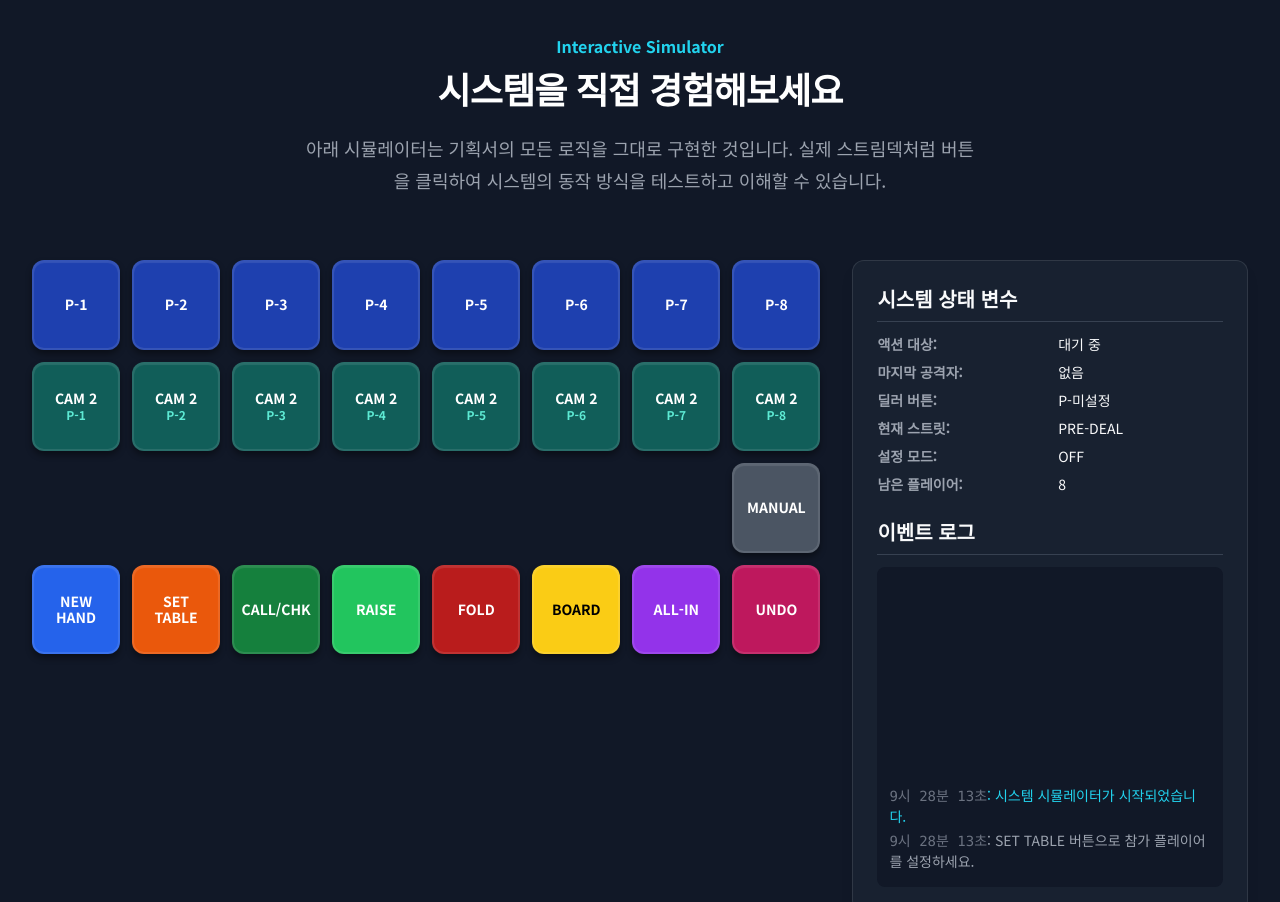
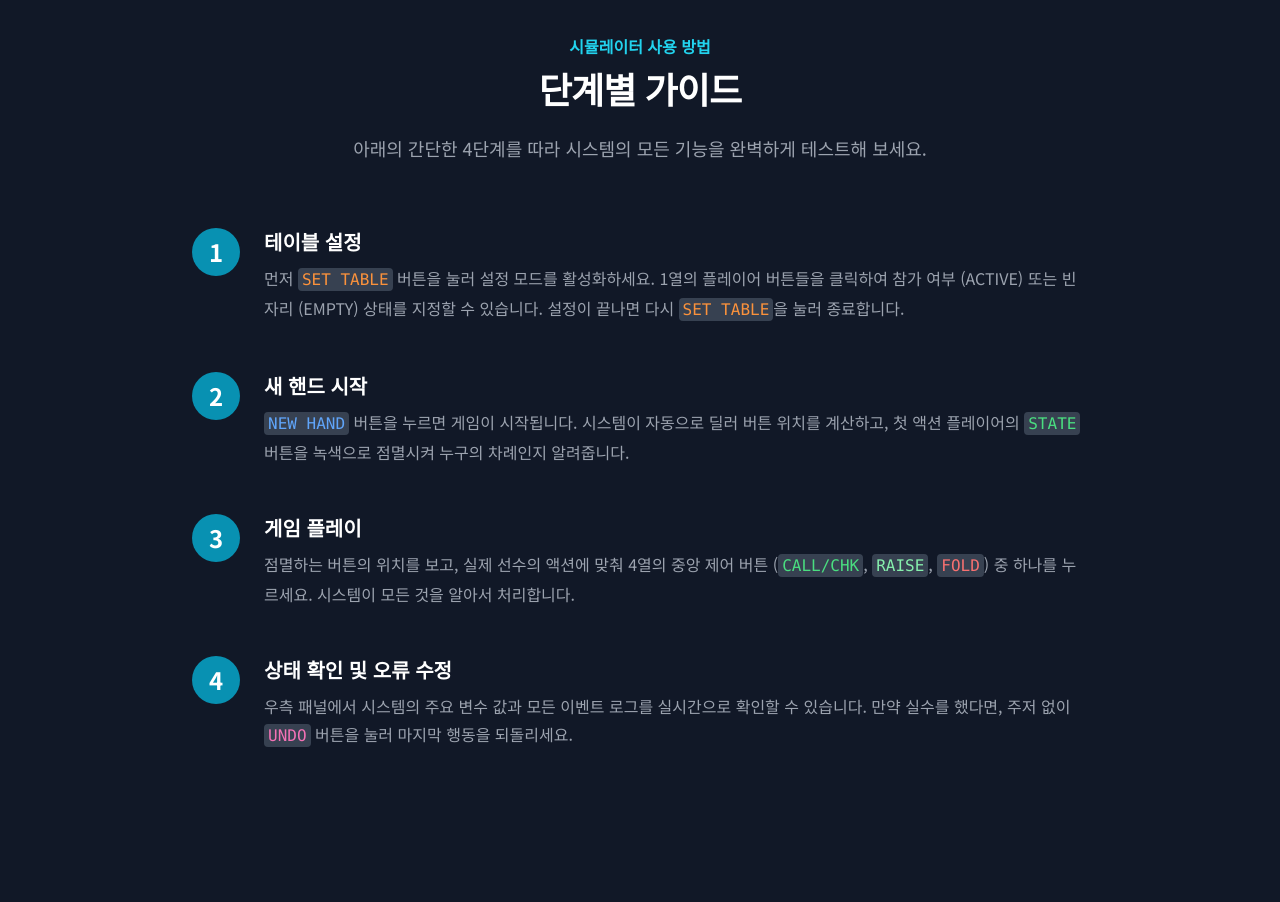
Before and after one commit to garimto81/switcher, a plain HTML site: page index.html in a window 1280 px wide. Shown: the part 1400-2302 px from the top of the page. Drawn offline with nearby package versions, Linux system fonts and the light colour scheme.

Commit message:
Update index.html

```diff
--- a/index.html
+++ b/index.html
@@ -124,6 +124,50 @@
         </div>
     </div>
 
+    <!-- How to Use Simulator Section -->
+    <div class="py-24 sm:py-32">
+        <div class="mx-auto max-w-7xl px-6 lg:px-8">
+            <div class="mx-auto max-w-2xl lg:text-center">
+                <h2 class="text-base font-semibold leading-7 text-cyan-400">시뮬레이터 사용 방법</h2>
+                <p class="mt-2 text-3xl font-bold tracking-tight text-white sm:text-4xl">단계별 가이드</p>
+                <p class="mt-6 text-lg leading-8 text-gray-400">
+                    아래의 간단한 4단계를 따라 시스템의 모든 기능을 완벽하게 테스트해 보세요.
+                </p>
+            </div>
+            <div class="mx-auto mt-16 max-w-4xl">
+                <ol class="space-y-12">
+                    <li class="flex flex-col sm:flex-row gap-x-6">
+                        <div class="flex h-12 w-12 flex-none items-center justify-center rounded-full bg-cyan-600 text-2xl font-bold text-white mb-4 sm:mb-0">1</div>
+                        <div>
+                            <h3 class="text-xl font-semibold leading-7 text-white">테이블 설정</h3>
+                            <p class="mt-2 text-base leading-7 text-gray-400">먼저 <code class="bg-gray-700 text-orange-400 rounded px-1 py-0.5">SET TABLE</code> 버튼을 눌러 설정 모드를 활성화하세요. 1열의 플레이어 버튼들을 클릭하여 참가 여부 (ACTIVE) 또는 빈자리 (EMPTY) 상태를 지정할 수 있습니다. 설정이 끝나면 다시 <code class="bg-gray-700 text-orange-400 rounded px-1 py-0.5">SET TABLE</code>을 눌러 종료합니다.</p>
+                        </div>
+                    </li>
+                    <li class="flex flex-col sm:flex-row gap-x-6">
+                         <div class="flex h-12 w-12 flex-none items-center justify-center rounded-full bg-cyan-600 text-2xl font-bold text-white mb-4 sm:mb-0">2</div>
+                        <div>
+                            <h3 class="text-xl font-semibold leading-7 text-white">새 핸드 시작</h3>
+                            <p class="mt-2 text-base leading-7 text-gray-400"><code class="bg-gray-700 text-blue-400 rounded px-1 py-0.5">NEW HAND</code> 버튼을 누르면 게임이 시작됩니다. 시스템이 자동으로 딜러 버튼 위치를 계산하고, 첫 액션 플레이어의 <code class="bg-gray-700 text-green-400 rounded px-1 py-0.5">STATE</code> 버튼을 녹색으로 점멸시켜 누구의 차례인지 알려줍니다.</p>
+                        </div>
+                    </li>
+                    <li class="flex flex-col sm:flex-row gap-x-6">
+                         <div class="flex h-12 w-12 flex-none items-center justify-center rounded-full bg-cyan-600 text-2xl font-bold text-white mb-4 sm:mb-0">3</div>
+                        <div>
+                            <h3 class="text-xl font-semibold leading-7 text-white">게임 플레이</h3>
+                            <p class="mt-2 text-base leading-7 text-gray-400">점멸하는 버튼의 위치를 보고, 실제 선수의 액션에 맞춰 4열의 중앙 제어 버튼 (<code class="bg-gray-700 text-green-400 rounded px-1 py-0.5">CALL/CHK</code>, <code class="bg-gray-700 text-green-300 rounded px-1 py-0.5">RAISE</code>, <code class="bg-gray-700 text-red-400 rounded px-1 py-0.5">FOLD</code>) 중 하나를 누르세요. 시스템이 모든 것을 알아서 처리합니다.</p>
+                        </div>
+                    </li>
+                     <li class="flex flex-col sm:flex-row gap-x-6">
+                         <div class="flex h-12 w-12 flex-none items-center justify-center rounded-full bg-cyan-600 text-2xl font-bold text-white mb-4 sm:mb-0">4</div>
+                        <div>
+                            <h3 class="text-xl font-semibold leading-7 text-white">상태 확인 및 오류 수정</h3>
+                            <p class="mt-2 text-base leading-7 text-gray-400">우측 패널에서 시스템의 주요 변수 값과 모든 이벤트 로그를 실시간으로 확인할 수 있습니다. 만약 실수를 했다면, 주저 없이 <code class="bg-gray-700 text-pink-400 rounded px-1 py-0.5">UNDO</code> 버튼을 눌러 마지막 행동을 되돌리세요.</p>
+                        </div>
+                    </li>
+                </ol>
+            </div>
+        </div>
+    </div>
 
     <!-- Simulator Section -->
     <section id="simulator" class="py-24 sm:py-32">
@@ -203,7 +247,7 @@
     <!-- Footer -->
     <footer class="bg-gray-900">
         <div class="mx-auto max-w-7xl overflow-hidden py-12 px-6 lg:px-8">
-            <p class="text-center text-xs leading-5 text-gray-500">&copy; 2024 Hybrid Poker Switching System. All rights reserved.</p>
+            <p class="text-center text-xs leading-5 text-gray-500">&copy; GG PRODUCTION. All rights reserved.</p>
         </div>
     </footer>
 
```
